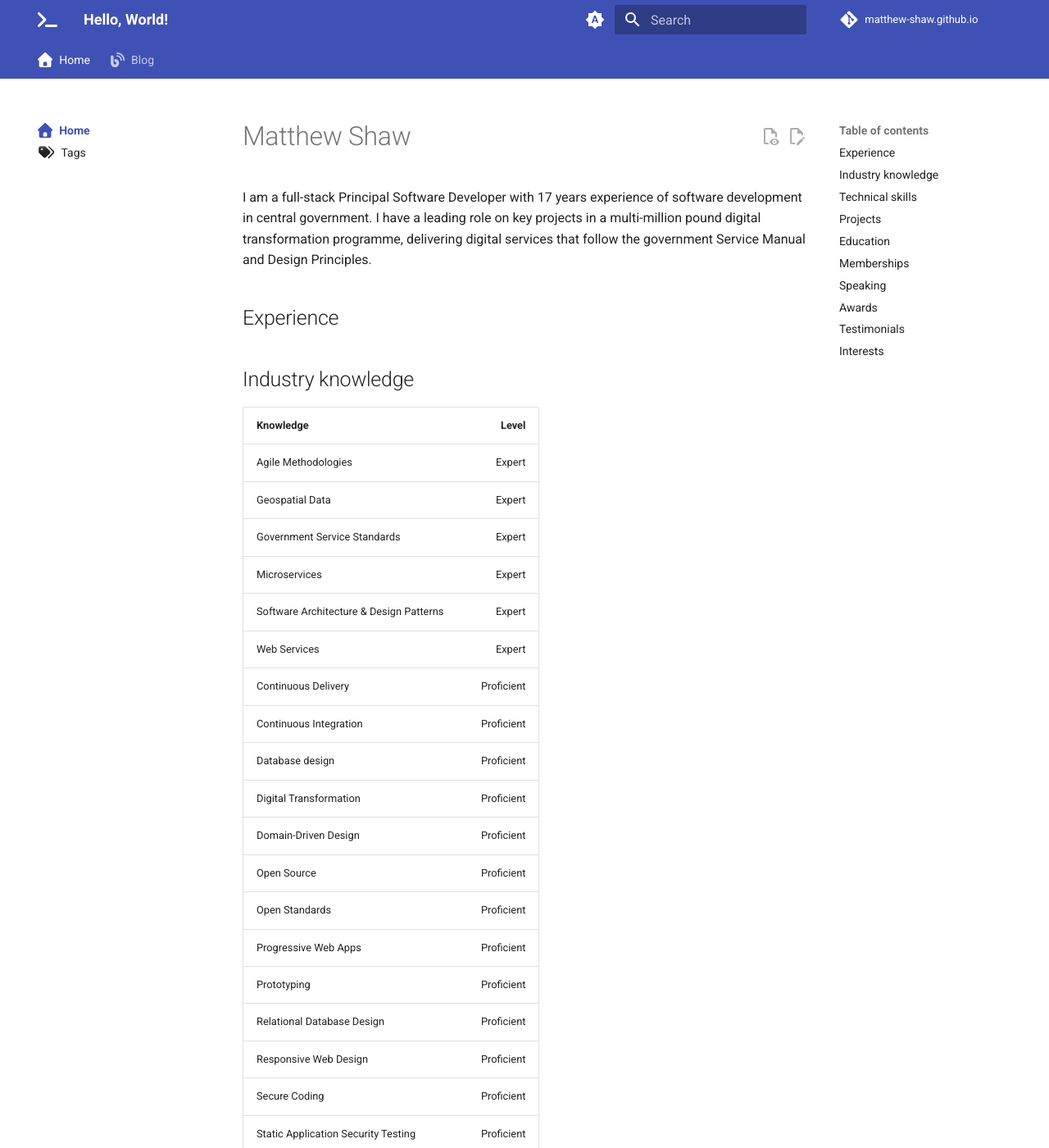
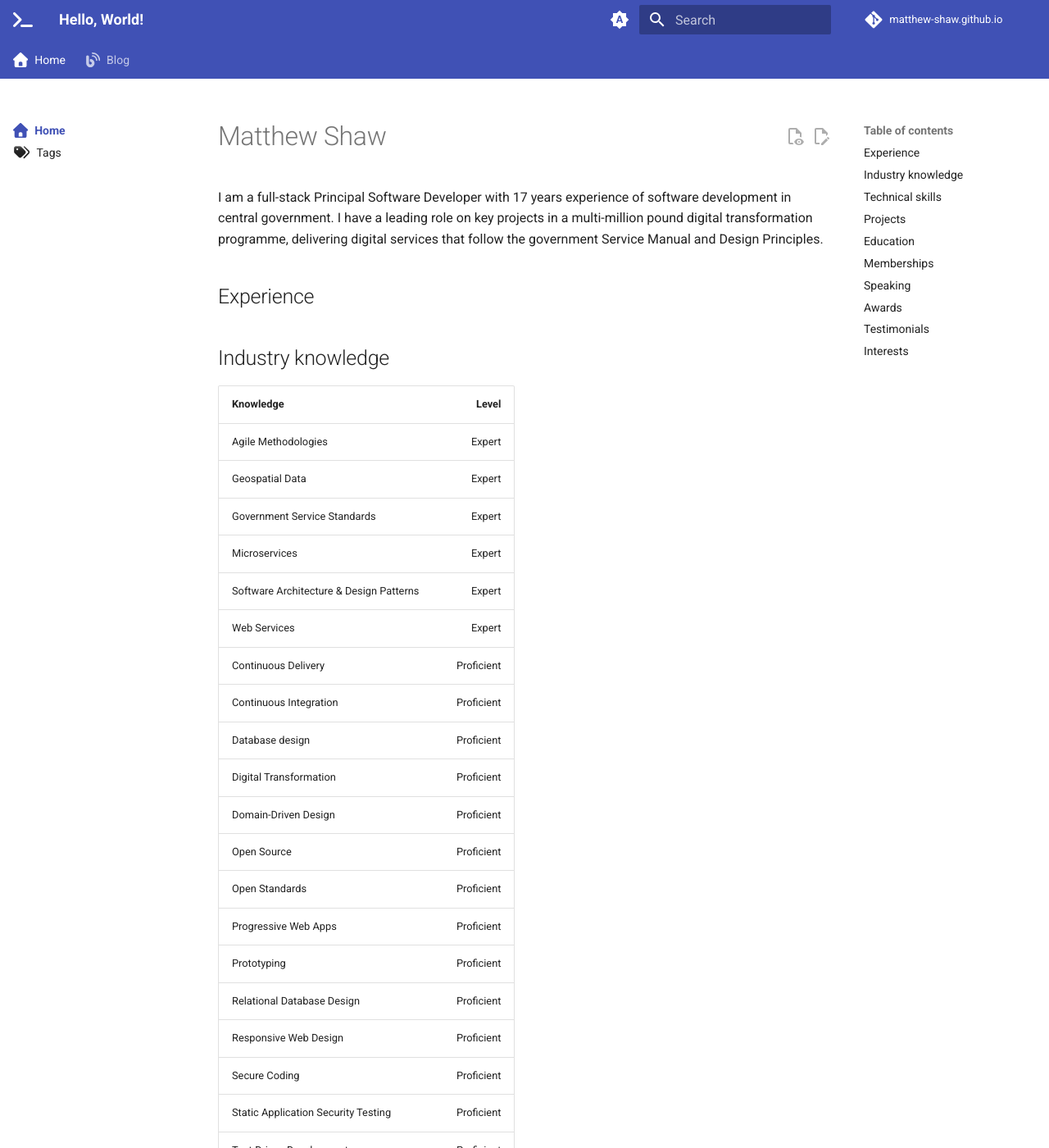
Before and after one commit to matthew-shaw/matthew-shaw.github.io, an MkDocs documentation site: the page built from docs/index.md, in a window 1280 px wide and 1400 px high. Shown: the whole window at 82% size. Built offline with MkDocs 1.6.1 and Material for MkDocs 9.7.7, drawn with Linux system fonts in a browser that asks for light colours; plug-ins that fetch from the network failed and are left out; comment, search, counter and statistics services are not loaded.

Commit message:
add custom css

```diff
--- /dev/null
+++ b/docs/stylesheets/extra.css
@@ -0,0 +1,3 @@
+.md-grid {
+  max-width: 1440px;
+}
--- a/mkdocs.yml
+++ b/mkdocs.yml
@@ -80,11 +80,14 @@ plugins:
   - minify:
       minify_html: true
       minify_js: true
+      minify_css: true
       htmlmin_opts:
         remove_comments: true
       cache_safe: true
       js_files:
         - javascripts/tablesort.js
+      css_files:
+        - stylesheets/extra.css
   - privacy
   - rss:
       categories:
@@ -148,6 +151,8 @@ extra:
     Python: python
     Weight loss: weight-loss
 
+extra_css:
+  - stylesheets/extra.css
 extra_javascript:
   - https://unpkg.com/tablesort@5.3.0/dist/tablesort.min.js
   - javascripts/tablesort.js
```
